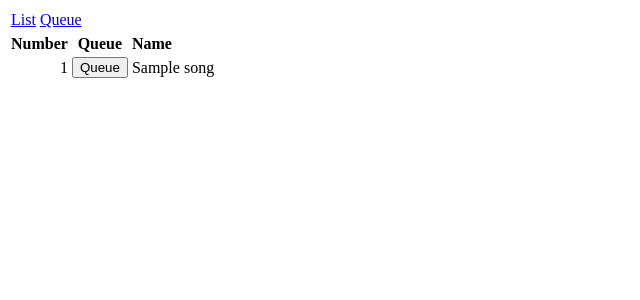
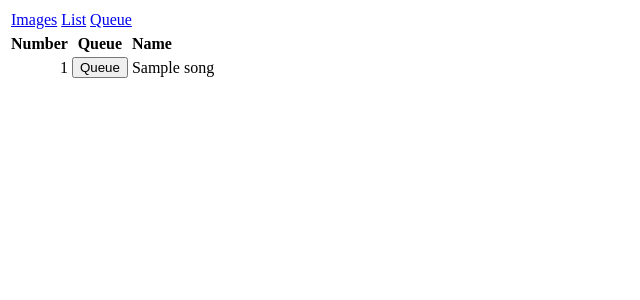
Before and after one commit to Jazende/Ionify, a Flask app: template app/templates/songs_overview.html in a window 1280 px wide. Shown: the top 300 px of the page, without its empty margins (0-640 px from the left). Run offline with Flask 2, Linux system fonts and the light colour scheme; the template is opened without the code that fills it: most values are stand-ins (such as "Sample title", 1, 10 or a date in 2020).

Commit message:
List images through template

```diff
--- a/app/templates/base.html
+++ b/app/templates/base.html
@@ -5,7 +5,8 @@
 {% block script %}{% endblock %}
 </head>
 <body>
-{% block navigation %}<table><tr><td><a href="{{url_for('songs.show')}}">List</a></td>
+{% block navigation %}<table><tr><td><a href="{{url_for('images.index') }}">Images</a></td>
+<td><a href="{{url_for('songs.show')}}">List</a></td>
 <td><a href="{{url_for('songs.show', page="queue")}}">Queue</a></td></tr></table>{% endblock %}
 {% block body %}{% endblock %}
 </body>
--- a/app/views.py
+++ b/app/views.py
@@ -19,7 +19,9 @@ def index():
     with open(r'/home/python/ionify/images/imgs.txt', 'r') as i:
         for line in i:
             images.append(line.strip().split(" ")[0])
-    return "<b>List Images</b><br/>" + "<br/>".join(sorted(images))
+    images = sorted(images)
+    return render_template('images_overview.html', images = images, title="Images")
+#    return "<b>List Images</b><br/>" + "<br/>".join(sorted(images))
 
 @tests.route('/songs', subdomain="tests")
 def tests_songs():
```
